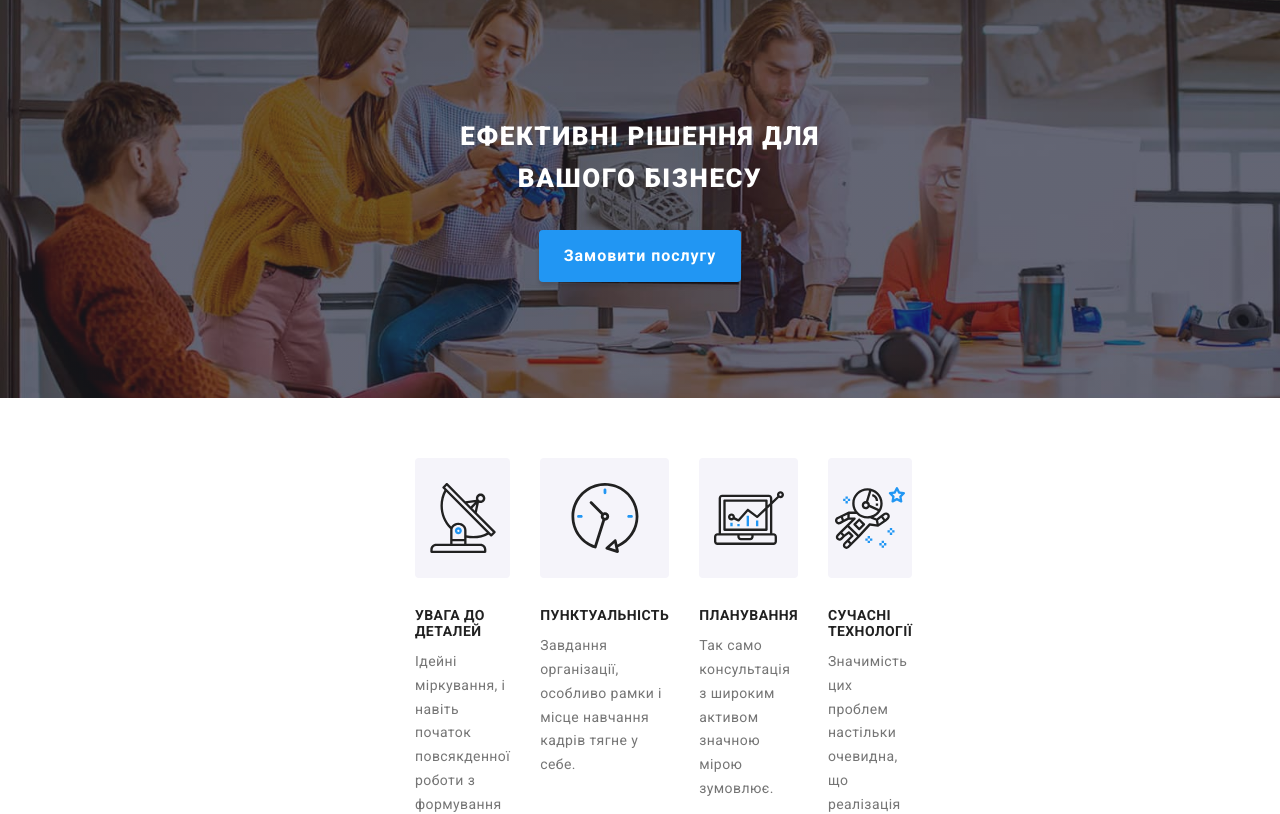
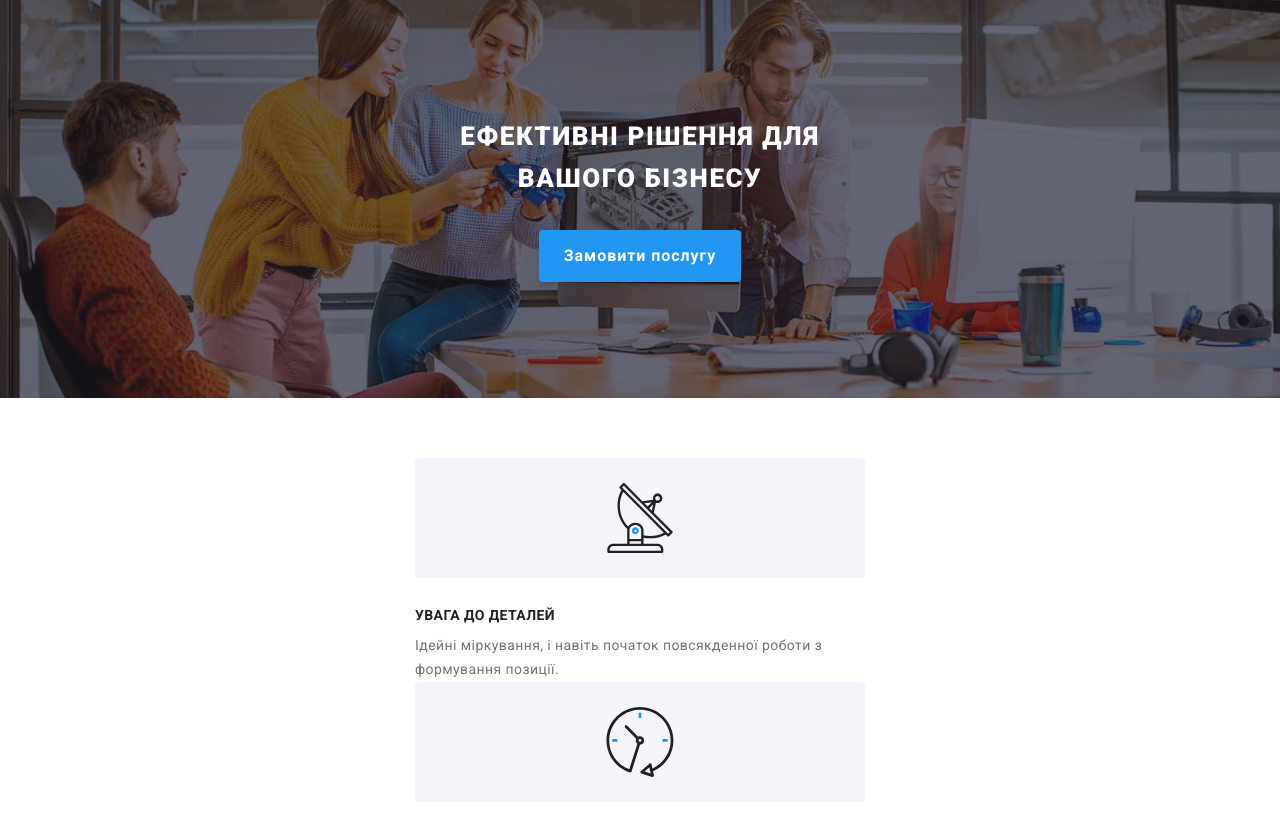
Before and after one commit to OleksVov/goit-markup-hw-08, a plain HTML site: page index.html in a window 1280 px wide. Shown: the part 147-961 px from the top of the page. Drawn offline with Linux system fonts and the light colour scheme.

Commit message:
features

```diff
--- a/sass/components/_features.scss
+++ b/sass/components/_features.scss
@@ -1,12 +1,13 @@
 .features {
-  display: flex;
+  // display: flex;
 }
 
 .features__item {
-  width: 270px;
-  & + & {
-    margin-left: 30px;
-  }
+  width: 100%;
+  // width: 270px;
+  // & + & {
+  //   margin-left: 30px;
+  // }
 }
 .features__icon {
   display: flex;
```
Also changed, not shown: css/main.css, css/main.min.css, 2 other files.
